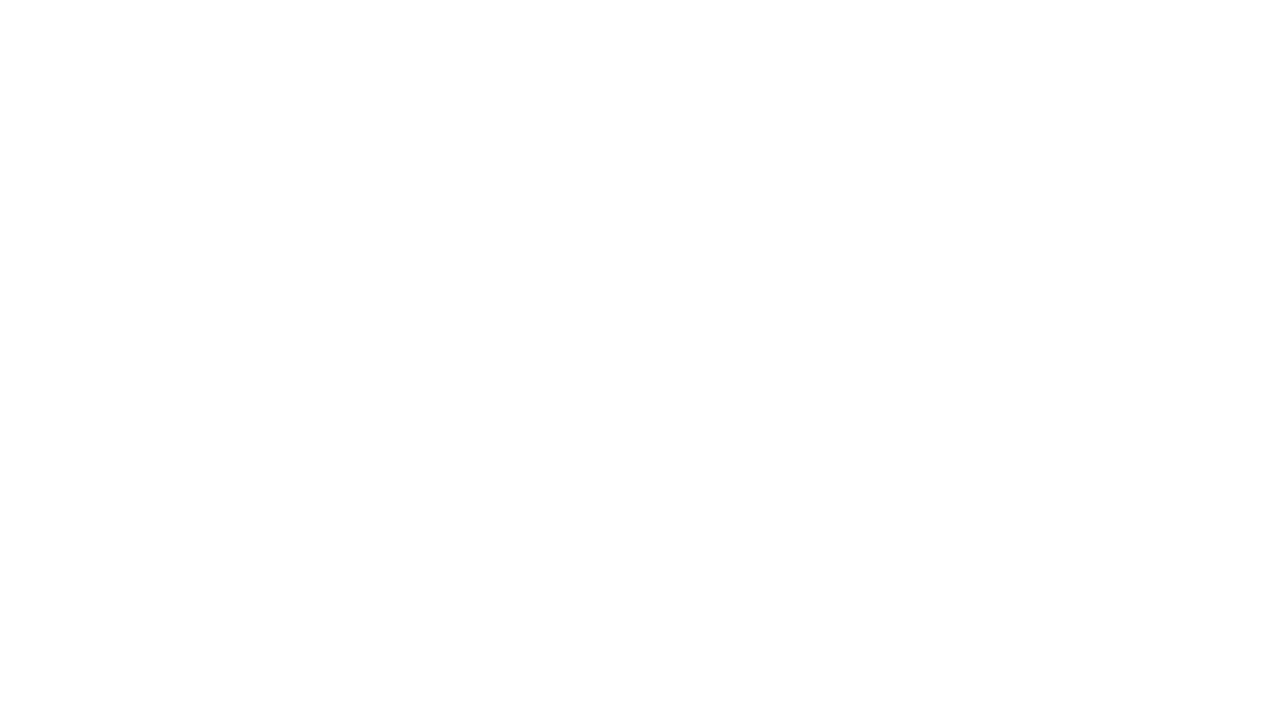
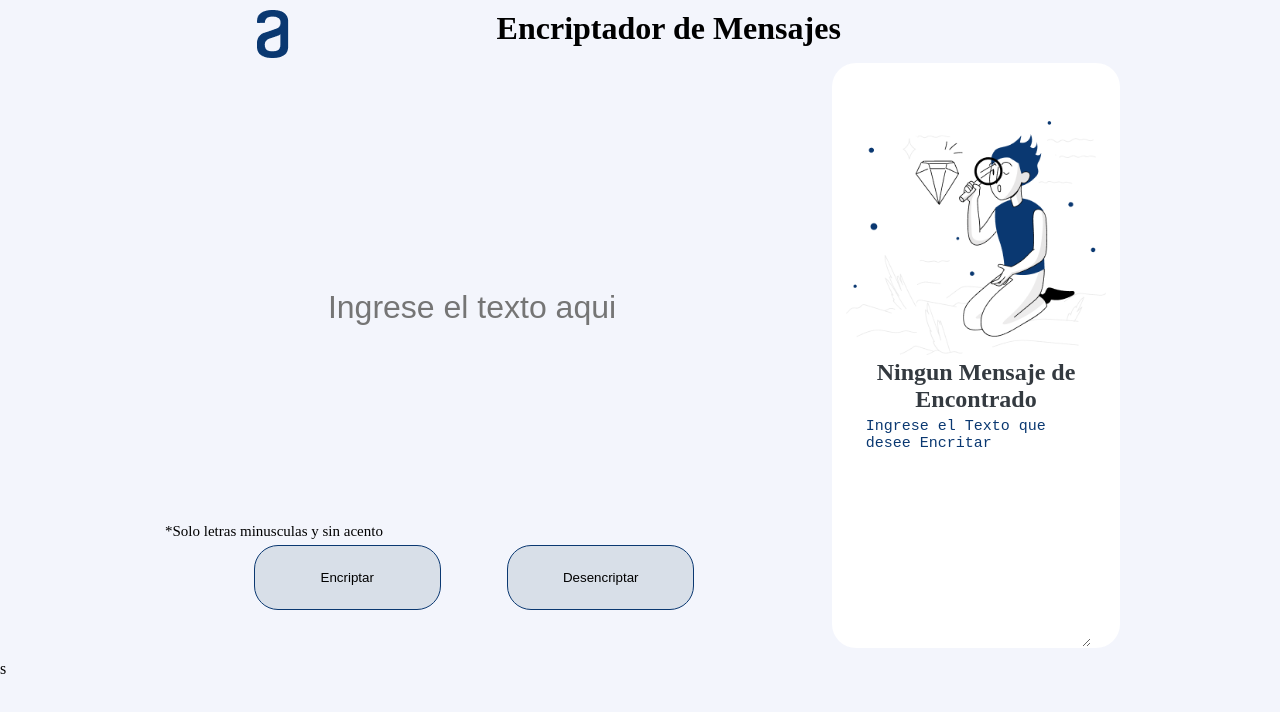
Before and after one commit to bernardpena/Reto-Cifrado, a plain HTML site: page index.html in a window 1280 px wide. Drawn offline with Linux system fonts and the light colour scheme.

Commit message:
ingreso de estloa

```diff
--- /dev/null
+++ b/estilos.css
@@ -0,0 +1,173 @@
+*{
+    margin: 0;
+    padding: 0;
+}
+
+body{
+    margin: 0;
+    padding: 0;
+    background-color: #f3f5fc;
+}
+
+.container{
+    margin: auto;
+    width: 960px;
+    height: 650px;
+    padding: 5px;
+}
+
+.logo{
+    width: 100%;
+    float: left;
+}
+.logoimg{
+    margin-left: 5%;
+    float: inherit;
+    padding: 5px;
+}
+
+.title{
+    float: inherit;
+    margin-left: 16%;
+    padding: 5px;
+}
+
+.text-input{
+    float: left;
+    margin-left: 10%;
+    margin-top: 10%;
+    width: 80%;
+    height: 80%;
+    color: #0A3871;
+    font-size: 32px;
+    border: none;
+    outline: none; /*al realizar click no se marque el recuardo*/
+    text-align: center;
+    background: #f3f5fc;
+
+
+}
+
+.left{
+    float: left;
+    width: 65%;
+    height: 70%;
+    border-radius: 24px;
+}
+
+.boton-izquierda{
+    float: left;
+    width: 65%;
+    height: auto;
+    border-radius: 24px;
+}
+
+#nota{
+    font-size: 15px;
+    padding: 5px;
+}
+
+#btn-encriptar{
+    padding: 24px;
+    width: 30%;
+    height: 60%;
+    border: 1px;
+    border-style: solid;
+    border-color: #0A3871;
+    border-radius: 24px;
+    margin-left: 15%;
+    background-color: #D8DFE8;
+    box-sizing: border-box;
+
+}
+
+#btn-encriptar:hover{
+    box-shadow: 0px 0px 5px 1px black;
+    background: #0A3871;
+    color: white;
+    font-weight: bold;
+}
+#btn-desencriptar{
+    padding: 24px;
+    width: 30%;
+    height: 60%;
+    border: 1px;
+    border-style: solid;
+    border-color: #0A3871;
+    border-radius: 24px;
+    margin-left: 10%;
+    background-color: #D8DFE8;
+    box-sizing: border-box;
+}
+
+#btn-desencriptar:hover{
+    box-shadow: 0px 0px 5px 1px black;
+    background: #0A3871;
+    color: white;
+    font-weight: bold;
+}
+
+.right{
+    float: right;
+    width: 30%;
+    height: 90%;
+    border-radius: 24px;
+    background: white;
+}
+
+#img-derecha{
+    margin-top: 20%;
+    margin-left: 5%;
+    width: 90%;
+    height: auto ;
+}
+
+#texto{
+    margin-left: 5%;
+    margin-right: 5%;
+    color: #343A40;
+    font-size: 24px;
+    text-align: center;
+}
+
+#textarea{
+    float: left;
+    padding: 5px;
+    margin-left: 10%;
+    color: #0A3871;
+    width: 80%;
+    height: 40%;
+    border: none;
+    outline: none;
+    font-size: 15px;
+    align-content: stretch;
+    text-align: left;
+    box-sizing: border-box;
+    background-color: white;
+}
+.contenedor-btn{
+    width: 100%;
+    height: 20%;
+}
+
+
+
+#copiar{
+    margin-left: 33%;
+    margin-top: 90%;
+    padding: 24px;
+    width: 40%;
+    height: 10%;
+    border-radius: 24px;
+    display: none;
+    background-color: white;
+
+
+}
+
+#copiar:hover{
+    box-shadow: 0px 0px 5px 1px black;
+    background: #0A3871;
+    color: white;
+    font-weight: bold;
+}
--- a/index.html
+++ b/index.html
@@ -4,9 +4,33 @@
     <meta charset="UTF-8">
     <meta http-equiv="X-UA-Compatible" content="IE=edge">
     <meta name="viewport" content="width=device-width, initial-scale=1.0">
+    <link rel="stylesheet" href="estilos.css">
+    <script src="script.js"></script>
     <title>Desafio Alura</title>
 </head>
 <body>
+    <div class="container">
+        <div class="logo">
+            <img class="logoimg"  src="img/Logo.png" alt="logo Alura">
+            <h1 class="title">Encriptador de Mensajes</h1>
+        </div>
+        <div class="left">
+            <input class="text-input" type="text"  id="inputTexto"  placeholder="Ingrese el texto aqui">
+        </div>
+        <div class="right">
+            <img id="img-derecha" src="img/Muñeco.png" alt="muneco alura">
+            <h1 id="texto">Ningun Mensaje de Encontrado</h1>
+            <textarea name="name" id="textarea" cols="30" rows="10">Ingrese el Texto que desee Encritar</textarea>
+            <div class="contenedor-btn">
+                <button  id="copiar"  type="button" onclick="copiar()">Copiar</button>
+            </div>
+        </div>
+        <div class="boton-izquierda">
+            <p id="nota">*Solo letras minusculas y sin acento</p>
+            <button type="button" id="btn-encriptar" onclick="encriptar()">Encriptar</button>
+            <button type="button" id="btn-desencriptar" onclick="desencriptar()">Desencriptar</button>
 
+        </div>
+    </div>
 </body>
-</html>
+</html>s
--- a/script.js
+++ b/script.js
@@ -1,44 +1,40 @@
 
 function encriptar(){
-    var texto = document.getElementById("textArea").value.toLowerCase();
+    var texto = document.getElementById("inputTexto").value.toLowerCase();
 
-    alert("hola");
     var textoCifrado =texto.replace(/e/igm,"enter");
     var textoCifrado =textoCifrado.replace(/o/igm,"ober");
     var textoCifrado =textoCifrado.replace(/i/igm,"imes");
     var textoCifrado =textoCifrado.replace(/a/igm,"ai");
     var textoCifrado =textoCifrado.replace(/u/igm,"ufat");
 
-    document.getElementById("img").style.display = "none";
-    document.getElementById("parrafo_Final").style.display = "none";
-    document.getElementById("resultadoTexto").innerHTML = textoCifrado;
-    document.getElementById("resultadoTexto").style.display = "show";
-    document.getElementById("btn-Copiar").style.display = "show";
-    document.getElementById("btn-Copiar").style.display = "inherit";
+    document.getElementById("img-derecha").style.display = "none";
+    document.getElementById("texto").style.display = "none";
+    document.getElementById("textarea").innerHTML = textoCifrado;
+    document.getElementById("copiar").style.display = "show";
+    document.getElementById("copiar").style.display = "inherit";
 
 }
 
 function desencriptar(){
-    var texto = document.getElementById("textArea").value.toLowerCase();
+    var texto = document.getElementById("inputTexto").value.toLowerCase();
 
-    alert("hola");
     var textoCifrado =texto.replace(/enter/igm,"i");
     var textoCifrado =textoCifrado.replace(/ober/igm,"o");
     var textoCifrado =textoCifrado.replace(/imes/igm,"i");
     var textoCifrado =textoCifrado.replace(/ai/igm,"a");
     var textoCifrado =textoCifrado.replace(/ufat/igm,"u");
 
-    document.getElementById("img").style.display = "none";
-    document.getElementById("parrafo_Final").style.display = "none";
-    document.getElementById("resultadoTexto").innerHTML = textoCifrado;
-    document.getElementById("resultadoTexto").style.display = "show";
-    document.getElementById("btn-Copiar").style.display = "show";
-    document.getElementById("btn-Copiar").style.display = "inherit";
+    document.getElementById("img-derecha").style.display = "none";
+    document.getElementById("texto").style.display = "none";
+    document.getElementById("textarea").innerHTML = textoCifrado;
+    document.getElementById("copiar").style.display = "show";
+    document.getElementById("copiar").style.display = "inherit";
 
 }
 
 function copiar(){
-    var contenido = document.querySelector("resultadoTexto");
+    var contenido = document.querySelector("textarea");
     contenido.select();
     document.execCommand("copy");
     alert("Se Copio");
```
